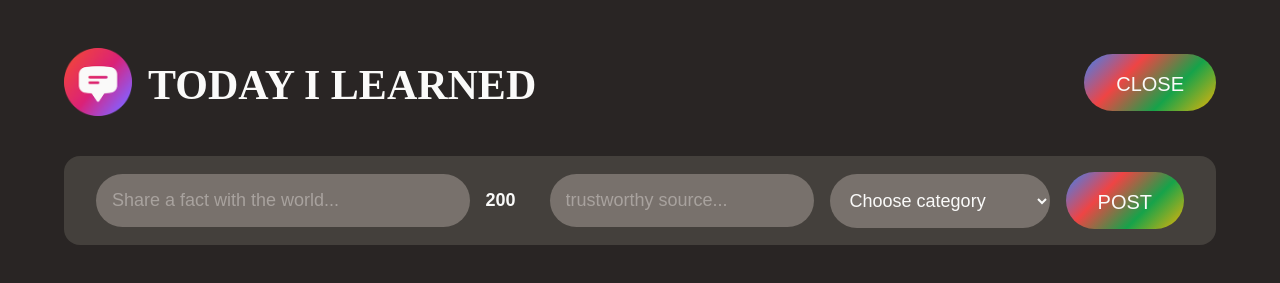
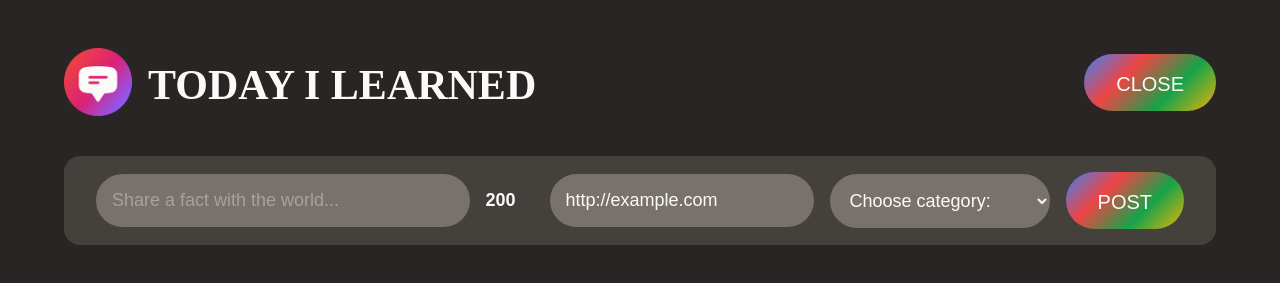
Before and after one commit to pauldavies85/today-i-learned, a React (Create React App) app: page / in a window 1280 px wide. Both pictures are taken after a click on the button "SHARE A FACT". Shown: the top 283 px of the page. Built offline with nearby package versions, Linux system fonts and the light colour scheme; a web font is replaced by a local one.

Commit message:
Added New Fact Objects

```diff
--- a/src/App.js
+++ b/src/App.js
@@ -80,17 +80,70 @@ const CATEGORIES = [
   { name: "news", color: "#8b5cf6" },
 ];
 
+function isValidHttpUrl(string) {
+  let url;
+  try {
+    url = new URL(string);
+  } catch (_) {
+    return false;
+  }
+  return url.protocol === "http:" || url.protocol === "https:";
+}
+
 function NewFactForm() {
+  const [text, setText] = useState("");
+  const [source, setSource] = useState("http://example.com");
+  const [category, setCategory] = useState("");
+  const textLength = text.length;
+
+  function handleSubmit(e) {
+    // 1. Prevent Browser Reload
+    e.preventDefault();
+    console.log(text, source, category);
+
+    // 2. Check if data is valid. If so, create a new fact
+    if (text && isValidHttpUrl(source) && category && textLength <= 200) {
+      // 3. Create a new fact object
+      const newFact = {
+        id: Math.round(Math.random() * 10000000),
+        text,
+        source,
+        category,
+        votesInteresting: 0,
+        votesMindblowing: 0,
+        votesFalse: 0,
+        createdIn: new Date().getCurrentYear(),
+      };
+    }
+    // 4. Add the new fact to the UI: add the fact to state
+
+    // 5. Reset the input fields
+
+    // 6. Close the form
+  }
+
   return (
-    <form className="fact-form">
-      <input type="text" placeholder="Share a fact with the world..." />
-      <span>200</span>
-      <input type="text" placeholder="trustworthy source..." />
-      <select>
-        <option value="">Choose category</option>
-        <option value="technology">Technology</option>
-        <option value="science">Science</option>
-        <option value="finance">Finance</option>
+    <form className="fact-form" onSubmit={handleSubmit}>
+      <input
+        type="text"
+        placeholder="Share a fact with the world..."
+        value={text}
+        onChange={(e) => setText(e.target.value)}
+      />
+      <span>{200 - textLength}</span>
+      <input
+        type="text"
+        placeholder="trustworthy source..."
+        value={source}
+        onChange={(e) => setSource(e.target.value)}
+      />
+      <select value={category} onChange={(e) => setCategory(e.target.value)}>
+        <option value="">Choose category:</option>
+        {CATEGORIES.map((cat) => (
+          <option key={cat.name} value={cat.name}>
+            {cat.name.toUpperCase()}
+          </option>
+        ))}
       </select>
       <button className="btn btn-large">Post</button>
     </form>
```
